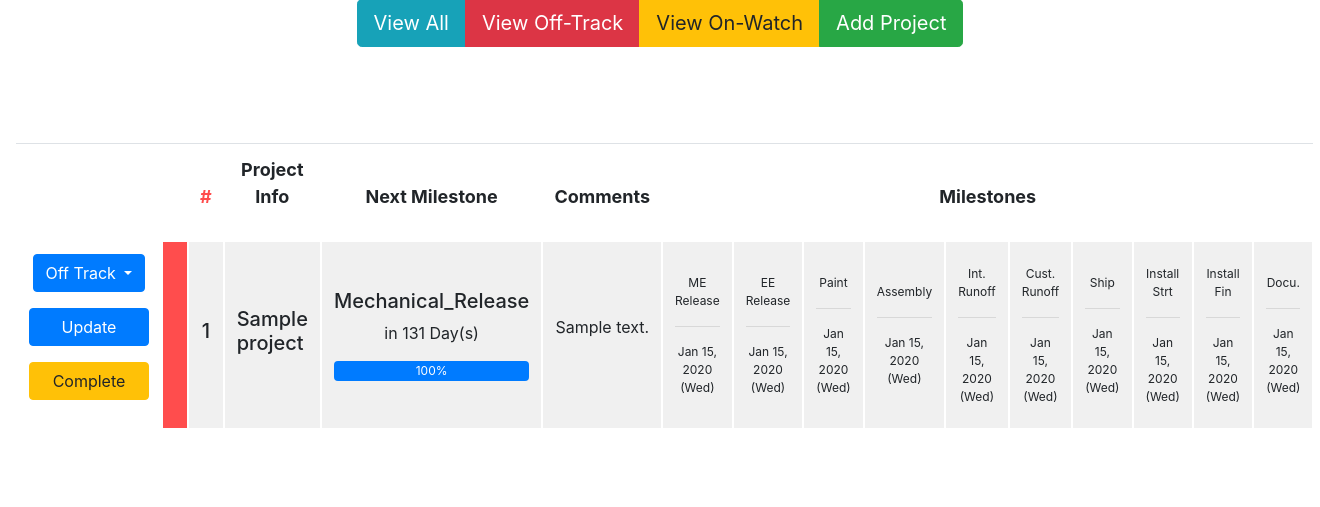
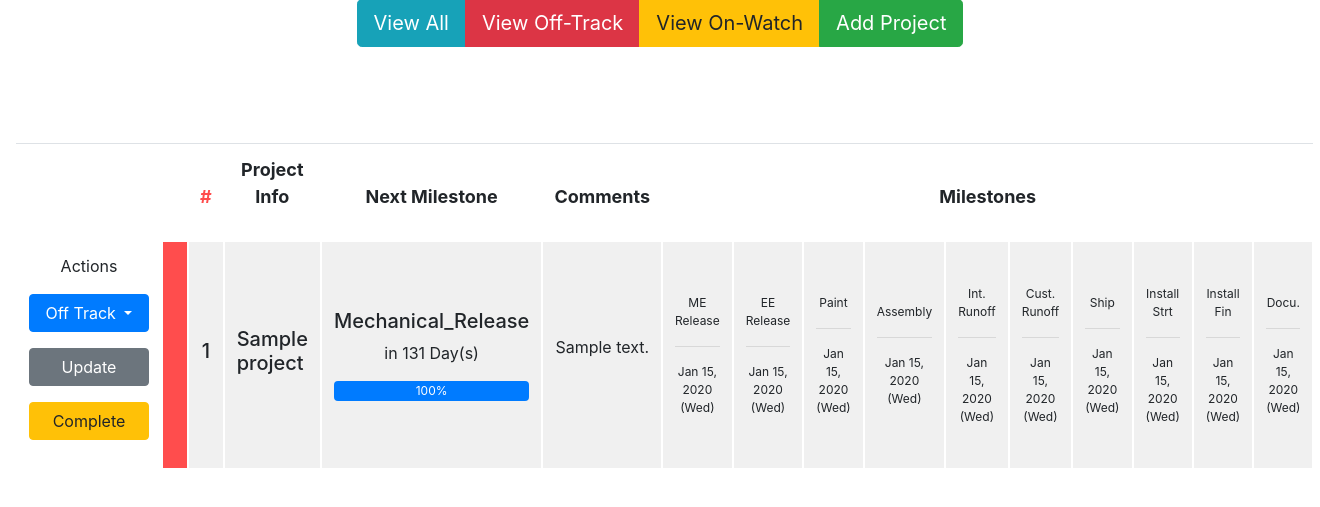
Before and after one commit to sammydowds/projectautomation, a Django app: page /projects/ in a window 1320 px wide. Shown: the part 277-784 px from the top of the page. Run offline with Django 3.2, Linux system fonts and the light colour scheme; a user stored in the database is signed in; tables that the repository leaves empty hold one stand-in row (values such as "Sample post"); some libraries are stand-ins or nearby versions.

Commit message:
Updated action buttons in first column of the main page

```diff
--- a/projects/templates/projects/main_page.html
+++ b/projects/templates/projects/main_page.html
@@ -38,9 +38,12 @@
           <tr>
             <td class="first-cell">
               {% if project.iscurrent == True %}
+              <p>Actions</p>
               <p>
-                <button class="btn btn-primary dropdown-toggle" type="button" id="dropdownMenuButton" data-toggle="dropdown" aria-haspopup="true" aria-expanded="false">
-                  {{ project.get_Status_display }}
+                <div class="dropdown">
+                  <button style = "width: 120px;" class="btn btn-md btn-primary dropdown-toggle" type="button" id="dropdownMenuButton" data-toggle="dropdown" aria-haspopup="true" aria-expanded="false">
+                    {{ project.get_Status_display }}
+                  </button>
                   <div class="dropdown-menu" aria-labelledby="dropdownMenuButton">
                     <a class="dropdown-item" href="{% url 'status' num=project.projectnumber stat='ontrack' %}">On-Track</a>
                     <a class="dropdown-item" href="{% url 'status' num=project.projectnumber stat='offtrack' %}">Off-Track</a>
@@ -48,10 +51,10 @@
                     <a class="dropdown-item" href="{% url 'status' num=project.projectnumber stat='onhold' %}">On-Hold</a>
                     <a class="dropdown-item" href="{% url 'status' num=project.projectnumber stat='update' %}">Update</a>
                   </div>
-                </button>
+                </div>
               </p>
               <p>
-                <a style="width: 120px;" href='{% url 'update' num=project.projectnumber %}' class="btn btn-md btn-primary" role="button">Update</a>
+                <a style="width: 120px;" href='{% url 'update' num=project.projectnumber %}' class="btn btn-md btn-secondary" role="button">Update</a>
               </p>
               <p> <a style="width: 120px;" href='{% url 'activation' num=project.projectnumber %}' class="btn btn-md btn-warning" role="button">Complete</a> </p>
               {% else %}
```
